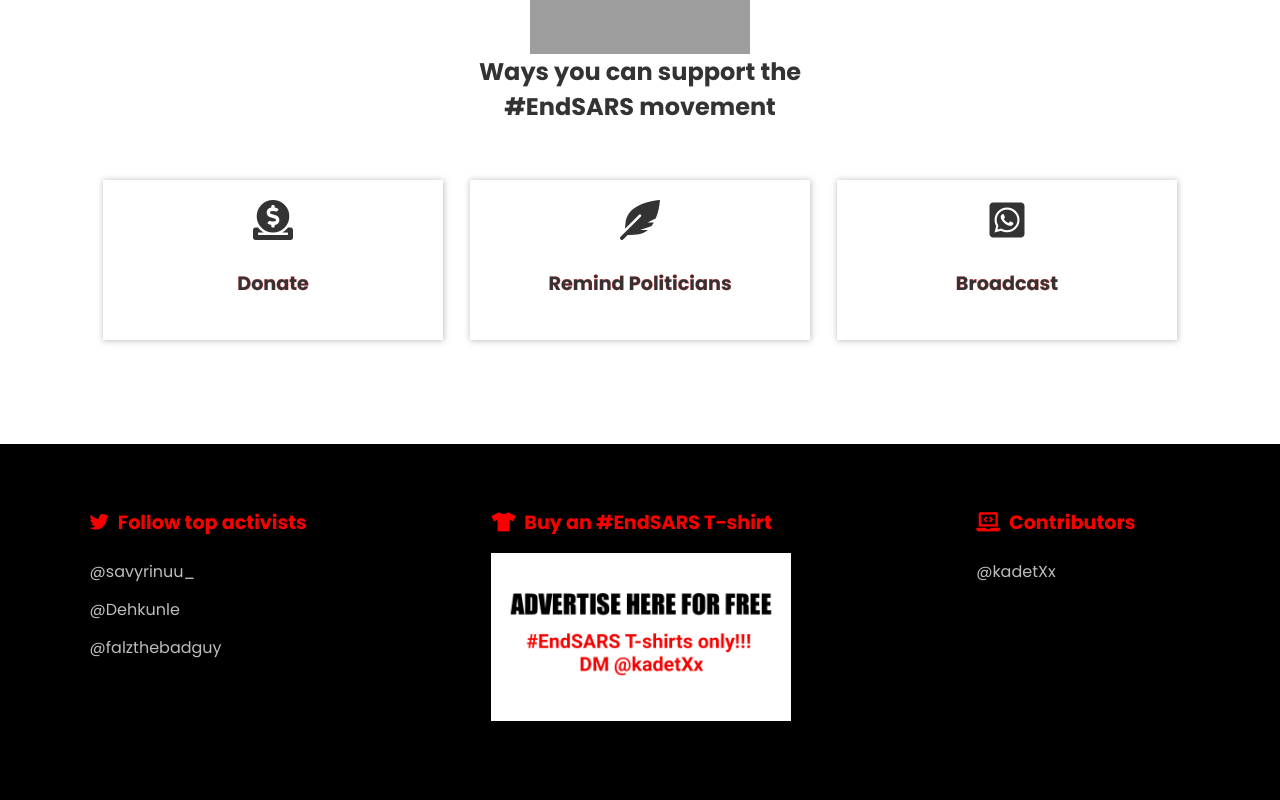
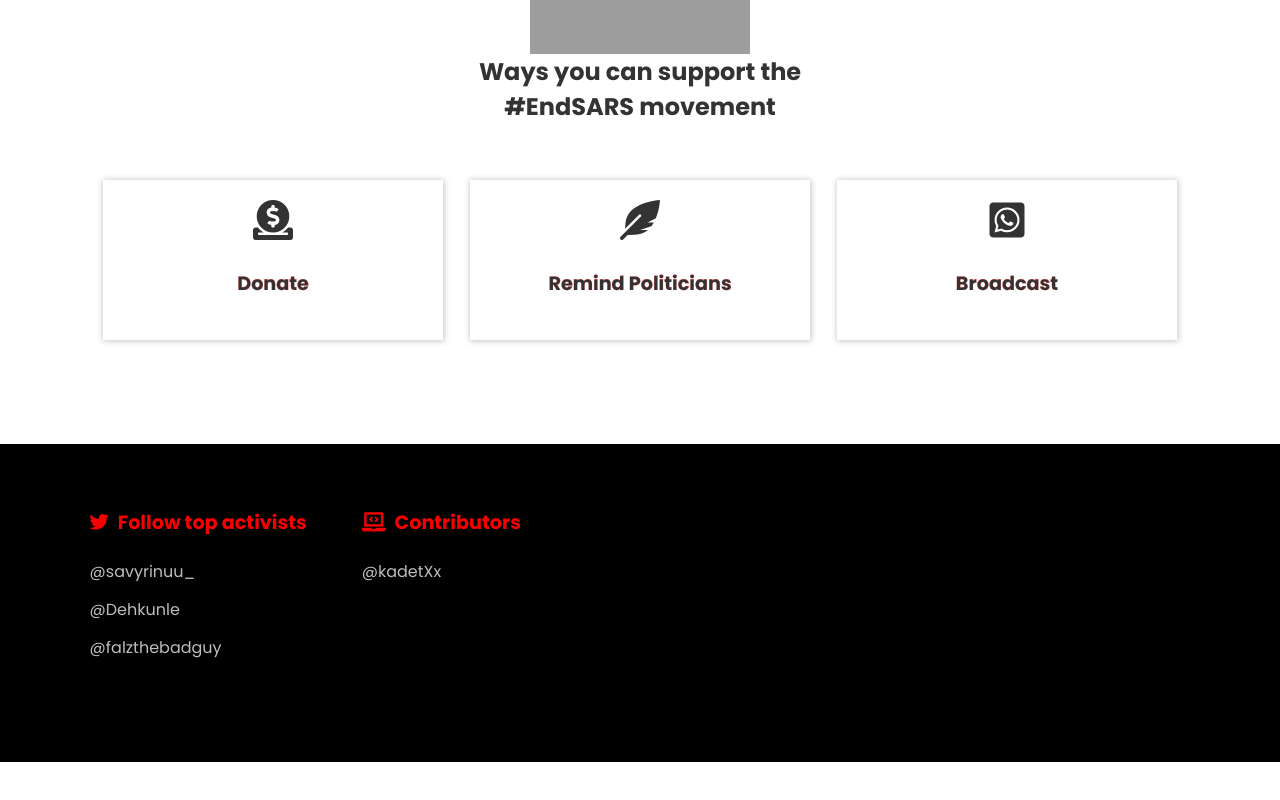
Before and after one commit to kadetXx/endsars, a React (Create React App) app: page / in a window 1280 px wide. Shown: the part 985-1785 px from the top of the page. After the commit the page ends 1747 px from the top, so only its background shows below. Built offline with nearby package versions, Linux system fonts and the light colour scheme; grey boxes are pictures that could not be loaded.

Commit message:
removed merch section

```diff
--- a/src/pages/home/Home.jsx
+++ b/src/pages/home/Home.jsx
@@ -105,12 +105,12 @@ A frustrated but hardworking Nigerian youth
             </ul>
           </section>
 
-          <section>
+          {/* <section>
             <h2>
               <i className='fas fa-tshirt'></i> Buy an #EndSARS T-shirt
             </h2>
             <img className={styles.ad} src='assets/img/ad.jpg' alt='' />
-          </section>
+          </section> */}
 
           <section>
             <h2>
--- a/src/pages/home/Home.module.css
+++ b/src/pages/home/Home.module.css
@@ -107,7 +107,7 @@
 .footer {
   padding: 3rem 7%;
   background-color: #000;
-  justify-content: space-between;
+  /* justify-content: space-between; */
 }
 
 @media(min-width: 900px) {
```
